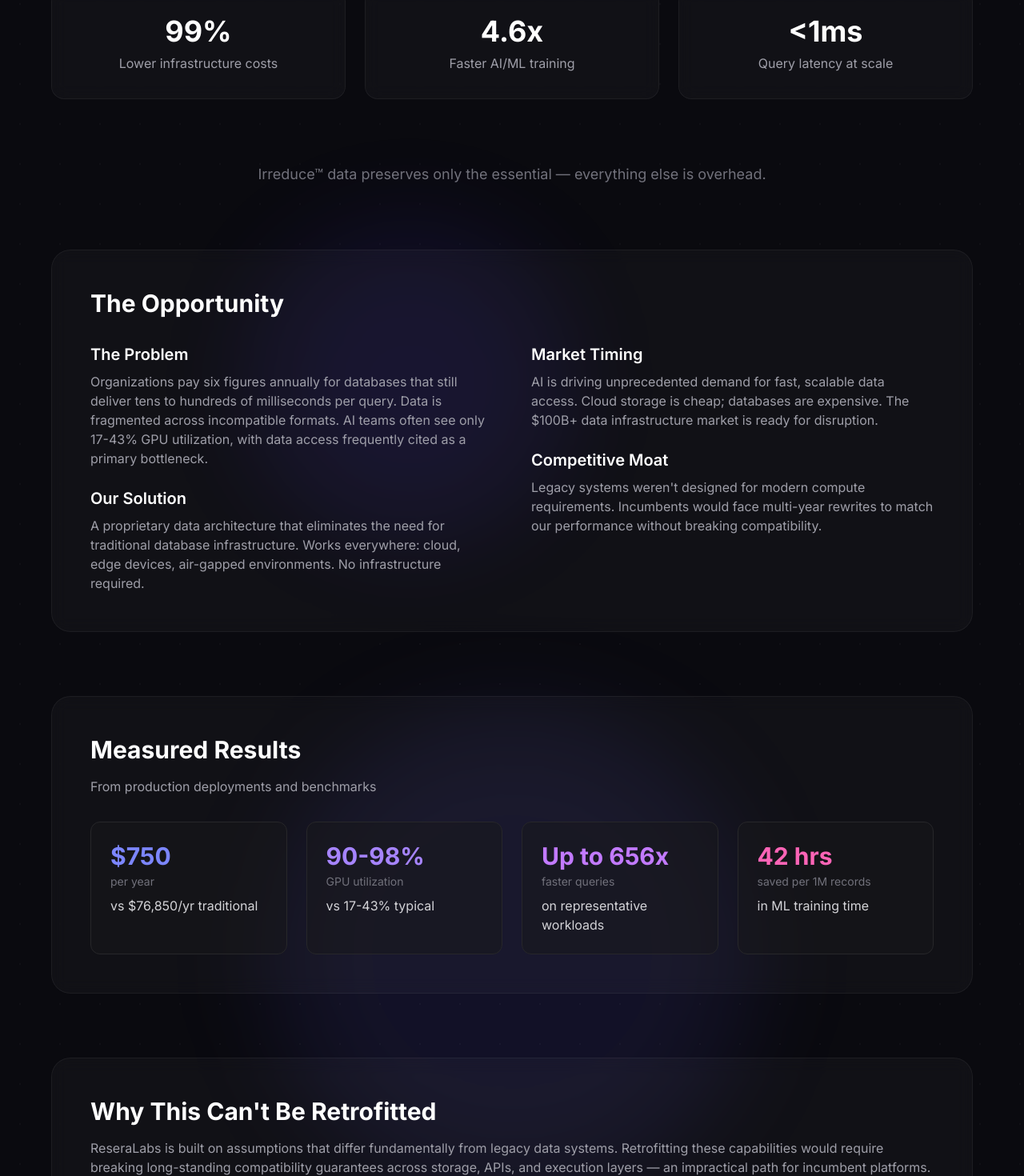
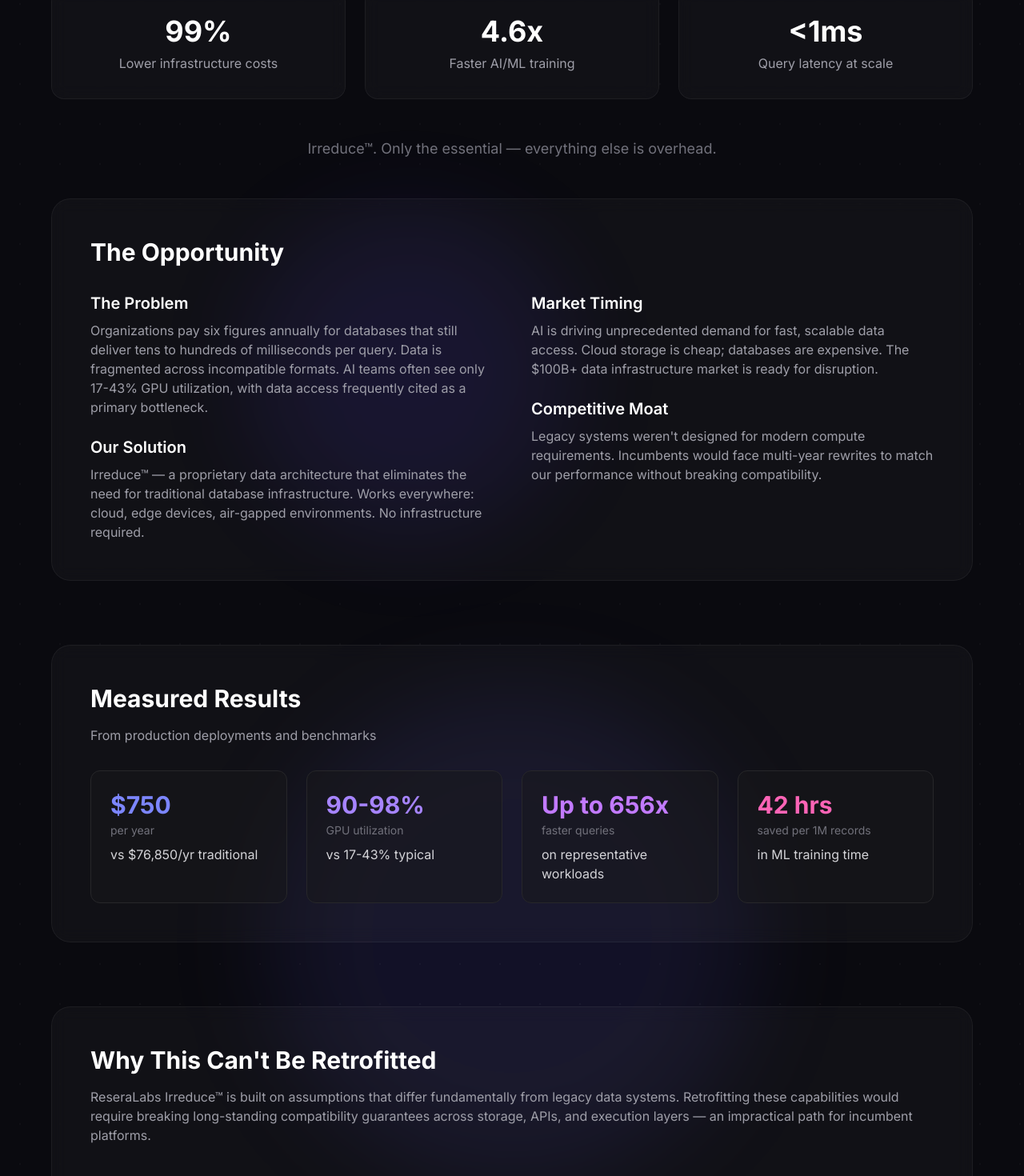
Before and after one commit to geoffhtaylor3d/reseralabs-website, a SvelteKit app: page /investors in a window 1280 px wide. Shown: the part 620-2090 px from the top of the page at 80% size. Built offline with nearby package versions, Linux system fonts and the light colour scheme.

Commit message:
Refine Irreduce branding and spacing across pages

```diff
--- a/src/routes/+page.svelte
+++ b/src/routes/+page.svelte
@@ -236,7 +236,7 @@
 			class:opacity-100={mounted}
 			class:translate-y-0={mounted}
 		>
-			Irreduce™ data preserves only the essential — everything else is overhead.
+			Irreduce™. Only the essential — everything else is overhead.
 		</p>
 
 		<div
--- a/src/routes/investors/+page.svelte
+++ b/src/routes/investors/+page.svelte
@@ -87,7 +87,7 @@
 			</header>
 
 			<div
-				class="grid md:grid-cols-3 gap-6 mb-20 transition-all duration-1000 delay-200 ease-out"
+				class="grid md:grid-cols-3 gap-6 mb-12 transition-all duration-1000 delay-200 ease-out"
 				class:opacity-0={!mounted}
 				class:translate-y-8={!mounted}
 				class:opacity-100={mounted}
@@ -108,13 +108,13 @@
 			</div>
 
 			<p
-				class="text-center text-lg text-zinc-500 mb-20 transition-all duration-1000 delay-300 ease-out"
+				class="text-center text-lg text-zinc-500 mb-12 transition-all duration-1000 delay-300 ease-out"
 				class:opacity-0={!mounted}
 				class:translate-y-8={!mounted}
 				class:opacity-100={mounted}
 				class:translate-y-0={mounted}
 			>
-				Irreduce™ data preserves only the essential — everything else is overhead.
+				Irreduce™. Only the essential — everything else is overhead.
 			</p>
 
 			<div
@@ -136,7 +136,7 @@
 						<div>
 							<h3 class="text-xl font-semibold text-white mb-2">Our Solution</h3>
 							<p class="text-zinc-400">
-								A proprietary data architecture that eliminates the need for traditional database infrastructure. Works everywhere: cloud, edge devices, air-gapped environments. No infrastructure required.
+								Irreduce™ — a proprietary data architecture that eliminates the need for traditional database infrastructure. Works everywhere: cloud, edge devices, air-gapped environments. No infrastructure required.
 							</p>
 						</div>
 					</div>
@@ -199,7 +199,7 @@
 			>
 				<h2 class="text-3xl font-bold text-white mb-4">Why This Can't Be Retrofitted</h2>
 				<p class="text-zinc-400 mb-12">
-					ReseraLabs is built on assumptions that differ fundamentally from legacy data systems. Retrofitting these capabilities would require breaking long-standing compatibility guarantees across storage, APIs, and execution layers — an impractical path for incumbent platforms.
+					ReseraLabs Irreduce™ is built on assumptions that differ fundamentally from legacy data systems. Retrofitting these capabilities would require breaking long-standing compatibility guarantees across storage, APIs, and execution layers — an impractical path for incumbent platforms.
 				</p>
 
 				<h2 class="text-3xl font-bold text-white mb-4">Intellectual Property</h2>
```
